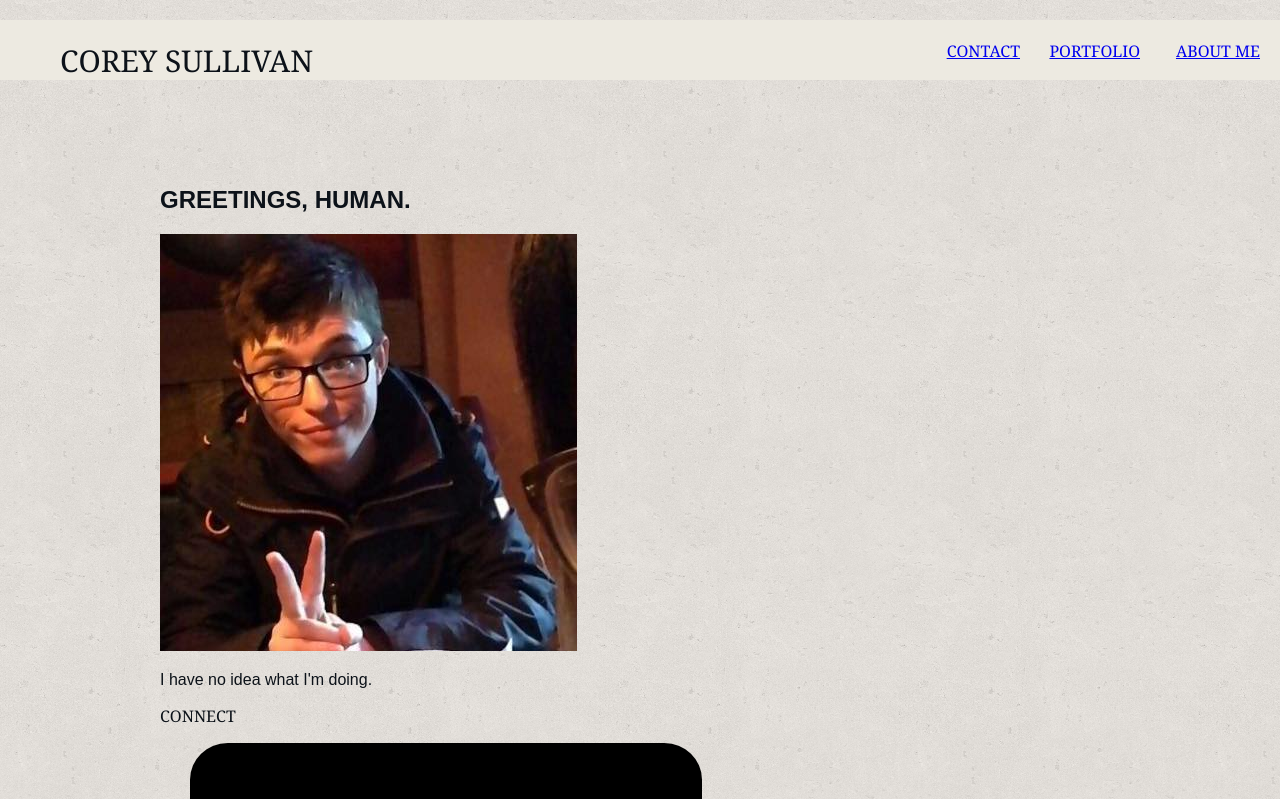
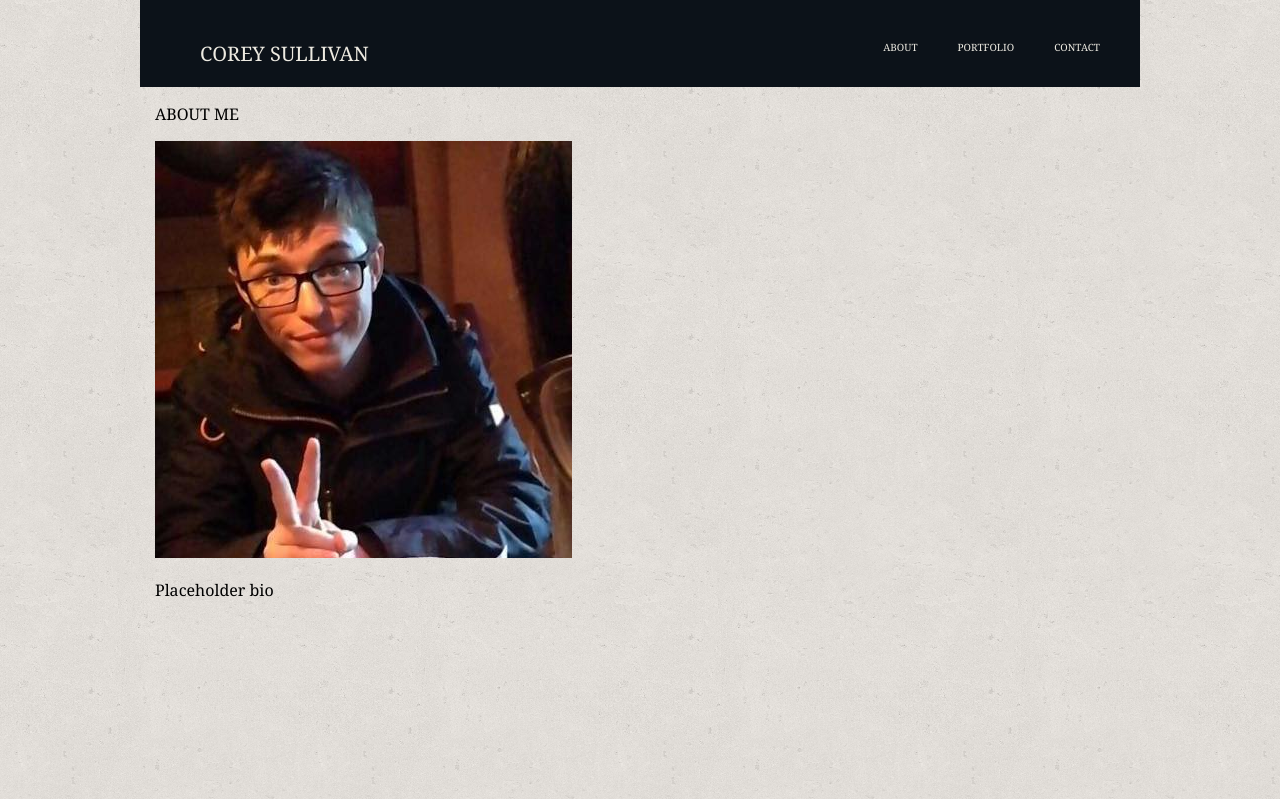
Before and after one commit to Co-su/basicportfolio, a plain HTML site: page index.html in a window 1280 px wide. Shown: the top 799 px of the page. Drawn offline with Linux system fonts and the light colour scheme.

Commit message:
Working navigation bar!  Please don't break...

```diff
--- a/assets/css/style.css
+++ b/assets/css/style.css
@@ -2,80 +2,64 @@ body {
 	margin: 0;
 	padding: 0;
 	font-family: "Aharoni","Georgia","Arial",Times New Roman,Times, Serif;
-	color: #edeae1;
 	background-image: url("../images/cork-wallet.png");
 	background-color: #0c1219;
 }
-header {
+a:link {
+    text-decoration: none;
+    color: #edeae1;
+}
+a:visited {
+    text-decoration: none;
+    color: #edeae1;
+}
+a:hover {
+    text-decoration: underline;
+    color: #edeae1;
+}
+a:active {
+    text-decoration: underline;
+    color: #edeae1;
+}
+#header {
+	left: 0;
+	top: 20;
+	width: 50%;
+	padding: 10px;
+	color: #edeae1;
+	position: fixed;
+	background-color: #0c1219;
+}
+li {
+	padding: 20px;
+	color: #edeae1;
 	margin-top: 20px;
-	margin-bottom: 20px;
-	padding: 20px;
-	background-color: #edeae1;
-	height: 20px;
+}
+#titlebar {
+	float: left;
+	font-size: 20px;
+}
+.fallintoplacedammit {
+	float: right;
+	margin-right: 20px;
+}
+#direct {
+	float: left;
+	font-size: 10px;
+}
+ul {
+    list-style-type: none;
+    margin: 0 auto;
+    overflow: hidden;
+    background-color: #0c1219;
+    width: 960px
 }
 .container {
 	width: 960px;
 	margin: 0 auto;
-	align-content: center;
-}
-#title {
-	text-indent: 40px;
-	text-align: left;
-	font-size: 30px;
-	color: #0c1219;
-	width: 300px;
 	float: left;
 }
-#aboutMe {
-	text-align: right;
-	color: #0c1219;
-	width: 120px;
-	float: right;
+#biobit {
+	width: 650px;
+	margin: 0 auto;
 }
-#portfolio {
-	text-align: right;
-	color: #0c1219;
-	width: 120px;
-	float: right;
-}
-#contact {
-	text-align: right;
-	color: #0c1219;
-	width: 120px;
-	float: right;
-}
-#bioBox {
-	width: 650px;
-	font-family: "Arial";
-	color: #0c1219;
-}
-#contactBox {
-	width: 270px;
-	color: #0c1219;
-}
-#authorimg {
-
-}
-.contactbox {
-	text-align: center;
-	max-width: 270px;
-	color: black;
-	background-color: #edeae1;
-	float: left;
-}
-#githubIcon {
-	max-width: 30px;
-	max-height: 30px;
-	float: left;
-}
-#linkedInIcon {
-
-	max-width: 30px;
-	max-height: 30px;
-	float: left;
-}
-#stackOverflowIcon {
-	max-width: 30px;
-	max-height: 30px;
-	float: left;
-}
--- a/index.html
+++ b/index.html
@@ -4,29 +4,21 @@
 	<title>Corey Sullivan | Landing</title>
 	<link rel="stylesheet" type="text/css" href="assets/css/style.css">
 </head>
-
 <body>
-	<header>
-			<section id="title">COREY SULLIVAN</section>
-			<section id="aboutMe"><a href="#">ABOUT ME</a></section>
-			<section id="portfolio"><a href="#">PORTFOLIO</a></section>
-			<section id="contact"><a href="#">CONTACT</a></section>
-	</header>
-	<br>
-	<br>
-	<br>
-		<div class="container">
-			<div id="bioBox">
-			<h2>GREETINGS, HUMAN.</h2>
-				<section id="authorimg"><img src="assets/images/photos/bigjacket.jpg" alt="Yours Truly!"></section>
-			<p>I have no idea what I'm doing.</p>
-			</div>
-			<div id="contactBox">
-				<p>CONNECT</p>
-					<section id="githubIcon"><a href="#"><img src="assets/images/icons/github.png" alt="Github"></a></section>
-					<section id="linkedInIcon"><a href="#"><img src="assets/images/icons/linkedin.png" alt="LinkedIn"></a></section>
-					<section id="stackOverflowIcon"><a href="#"><img src="assets/images/icons/stackoverflowicon.png" alt="Stack Overflow"></a></section>
-			</div>
+		<ul>
+ 			<li id="titlebar">COREY SULLIVAN</li>
+  			<div class="fallintoplacedammit">
+  			<li id="direct"><a href="#">ABOUT</a></li>
+  			<li id="direct"><a href="#">PORTFOLIO</a></li>
+  			<li id="direct"><a href="#">CONTACT</a></li>
+  			</div>
+		</ul>
+	<div class="container">
+		<div id="biobit">
+			<p>ABOUT ME</p>
+			<img src="assets/images/photos/bigjacket.jpg" id="aboutPic">
+			<p>Placeholder bio</p>
 		</div>
+	</div>
 </body>
 </html>
```
